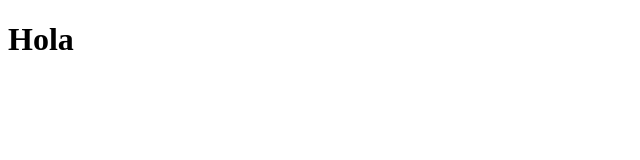
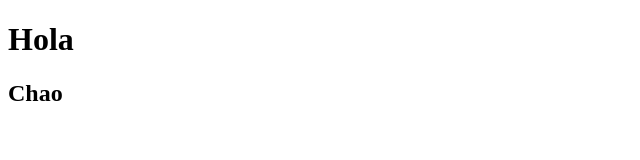
Before and after one commit to dianatorresguarnizo/ejemploclase, a plain HTML site: page index.html in a window 1280 px wide. Shown: the full height of the page, 0-640 px from the left. Drawn offline with Linux system fonts and the light colour scheme.

```diff
--- a/index.html
+++ b/index.html
@@ -8,5 +8,6 @@
 </head>
 <body>
     <h1>Hola</h1>
+    <h2>Chao</h2>
 </body>
 </html>
```
Also changed, not shown: vision.html (added), 1 other file.
